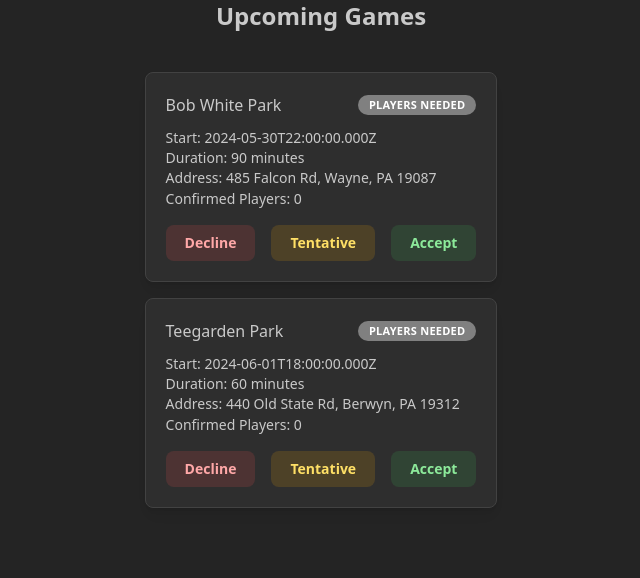
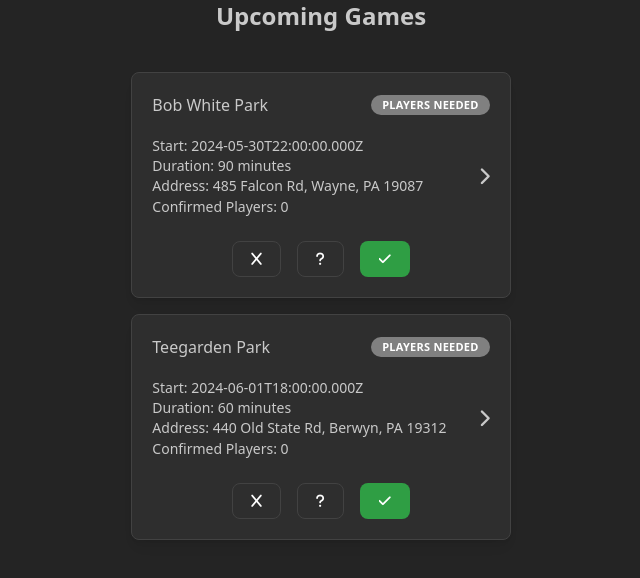
Before and after one commit to szwo/pickleup-next, a Next.js app: page / in a window 1280 px wide. Shown: the top 578 px of the page, without its empty margins (319-959 px from the left). Built offline with nearby package versions, Linux system fonts and the light colour scheme.

Commit message:
Re-style GameCard

```diff
--- a/src/components/GameCard/gameCard.component.tsx
+++ b/src/components/GameCard/gameCard.component.tsx
@@ -1,41 +1,66 @@
 import type { FC } from 'react';
 import type { Game } from 'types';
-import { Card, Text, Badge, Button, Group } from '@mantine/core';
+import { Card, Text, Badge, Button, Group, Tooltip, type TooltipProps } from '@mantine/core';
 
 type Props = {
     game: Game;
+};
+
+const sharedTooltipProps: Partial<TooltipProps> = {
+    position: 'bottom',
+    offset: 10,
+    withArrow: true,
+    openDelay: 200,
+    transitionProps: {
+        transition: 'fade-down',
+        duration: 300,
+    },
 };
 
 const GameCard: FC<Props> = ({ game }) => {
     const { id, start, durationInMinutes, location, confirmedPlayers } = game;
 
     return (
-        <div className="max-w-sm">
         <Card shadow="sm" padding="lg" radius="md" withBorder>
             <Group justify="space-between" mb="xs">
                 <Text fw={500}>{location.name}</Text>
                 <Badge color="grey">Players Needed</Badge>
             </Group>
+            <div className="flex my-2">
+                <div className="flex-grow">
                     <Text size="sm">
                         <p>Start: {start}</p>
                         <p>Duration: {durationInMinutes} minutes</p>
                         <p>Address: {location.address}</p>
                         <p>Confirmed Players: {confirmedPlayers.length}</p>
                     </Text>
-
+                </div>
+                <div className="self-center pl-8">
+                    <Text size="lg">
+                        <i className="fa-solid fa-chevron-right" />
+                    </Text>
+                </div>
+            </div>
+            <div className="flex justify-center">
                 <Group>
-                    <Button color="red" mt="md" radius="md" variant="light">
-                        Decline
+                    <Tooltip {...sharedTooltipProps} label="Decline">
+                        <Button color="red" mt="md" radius="md" variant="default">
+                            <i className="fa-solid fa-x" />
                         </Button>
-                    <Button color="yellow" mt="md" radius="md" variant="light">
-                        Tentative
+                    </Tooltip>
+                    <Tooltip {...sharedTooltipProps} label="Tentative">
+                        <Button color="yellow" mt="md" radius="md" variant="default">
+                            <i className="fa-solid fa-question" />
                         </Button>
-                    <Button color="green" mt="md" radius="md" variant="light">
-                        Accept
+                    </Tooltip>
+                    <Tooltip {...sharedTooltipProps} label="Accept">
+                        <Button color="green" mt="md" radius="md">
+                            <i className="fa-solid fa-check" />
                         </Button>
+                    </Tooltip>
                 </Group>
+            </div>
         </Card>
-        </div>
     );
 
     return (
```
Lines whose indentation alone changed are shown as unchanged.
